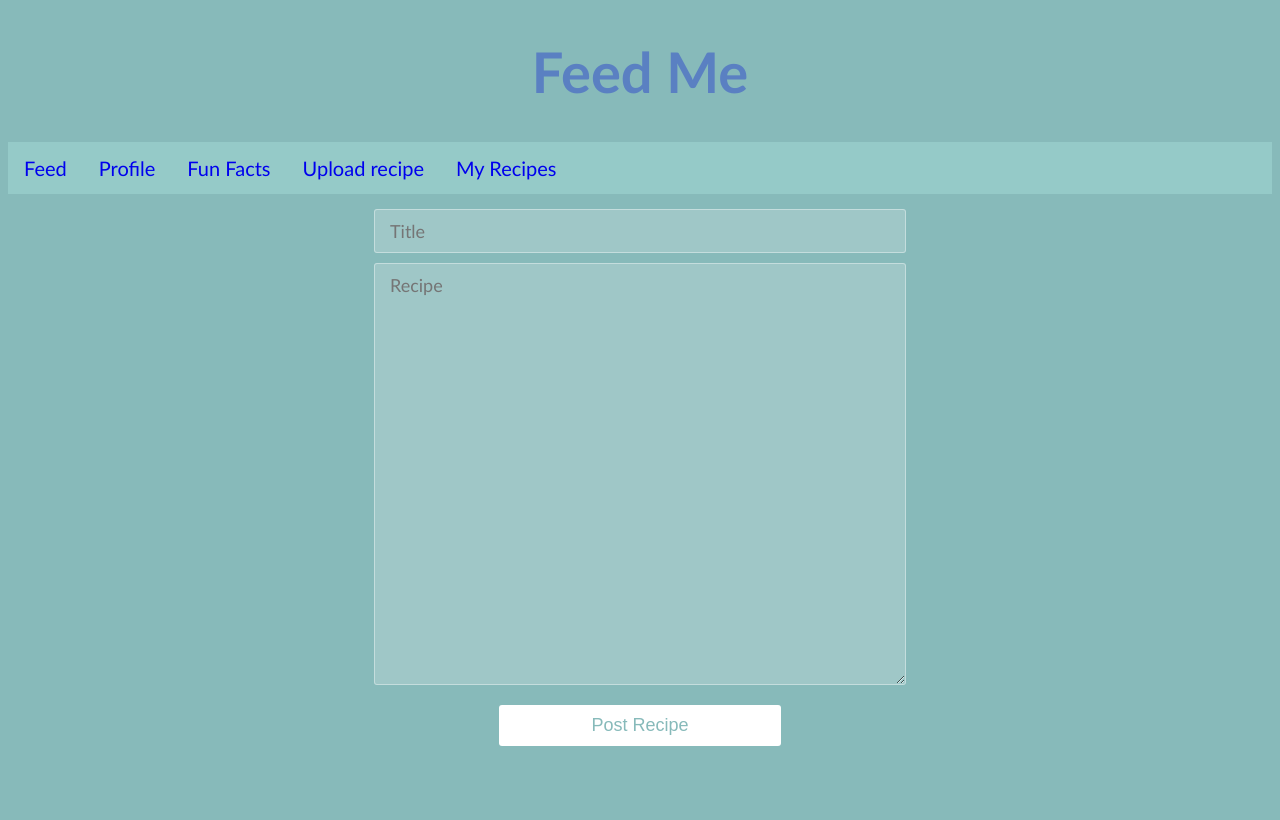
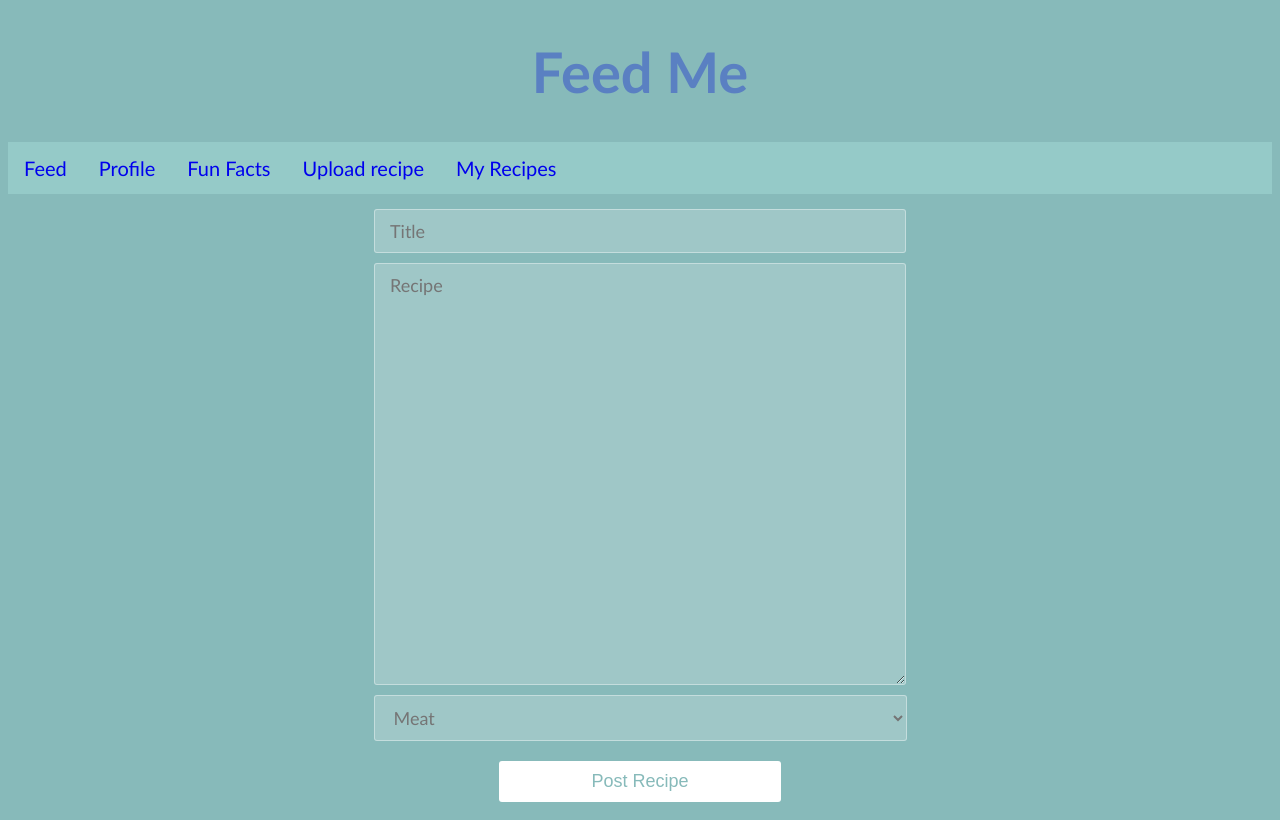
Before and after one commit to Tamir198/feed-me-web, a React (Create React App) app in the folder frontend/: page /UploadRecipe in a window 1280 px wide. Built offline with nearby package versions, Linux system fonts and the light colour scheme.

Commit message:
upload recipe option menu

```diff
--- a/frontend/src/pages/Upload/UploadRecipe.js
+++ b/frontend/src/pages/Upload/UploadRecipe.js
@@ -9,6 +9,12 @@ function UploadRecipe() {
         type="text"
         placeholder="Recipe"
       ></textarea>
+      {/* <label for="catagory">Catagory:</label> */}
+      <select className={styles.options} id="catagory">
+        <option value="Meat">Meat</option>
+        <option value="Dairy">Dairy</option>
+        <option value="Vegan">Vegan</option>
+      </select>
       <button>Post Recipe</button>
     </div>
   );
--- a/frontend/src/pages/Upload/UploadRecipe.module.css
+++ b/frontend/src/pages/Upload/UploadRecipe.module.css
@@ -45,3 +45,17 @@ button {
     font-size: 18px;
     margin: 10px;
 }
+
+.options {
+    border: 1px solid rgba(252, 252, 252, 0.4);
+    background-color: rgba(252, 252, 252, 0.2);
+    width: 533px;
+    border-radius: 3px;
+    padding: 10px 15px;
+    margin: 0 auto 10px auto;
+    display: block;
+    font-family: 'Gill Sans', 'Gill Sans MT', Calibri, 'Trebuchet MS', sans-serif;
+    font-size: 18px;
+    color: #757575;
+
+}
```
